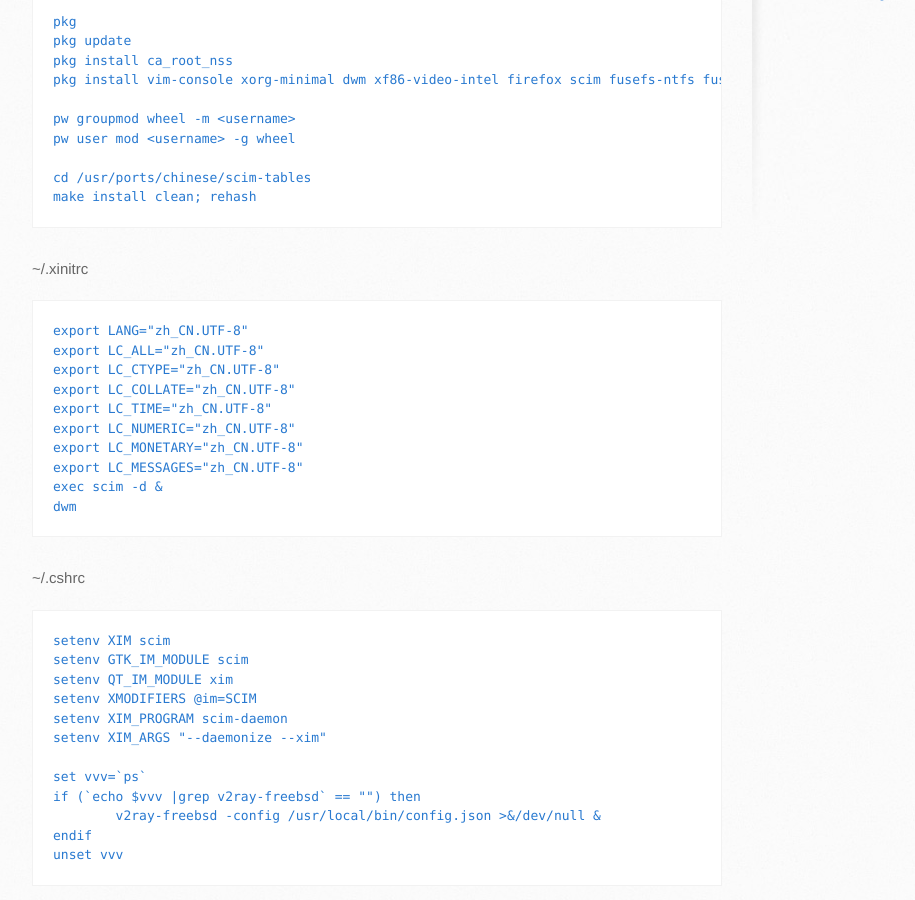
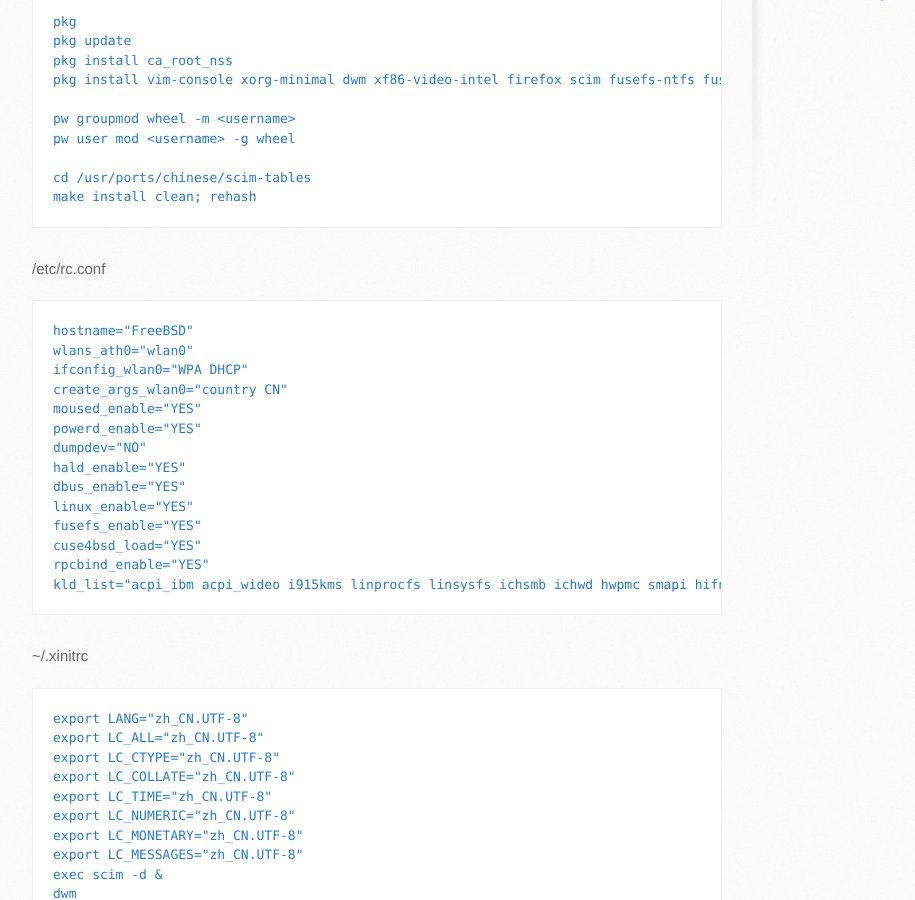
Before and after one commit to xuiv/xuiv.github.io, a Jekyll site: the page built from _posts/2019-11-29-freebsd-x61.markdown, in a window 1280 px wide and 900 px high, scrolled down 516 px. Shown: the whole window, without its empty margins (138-1053 px from the left). Built offline with Jekyll 4.4.1, drawn with Linux system fonts in a browser that asks for light colours; some web fonts are replaced.

Commit message:
Update 2019-11-29-freebsd-x61.markdown

````diff
--- a/_posts/2019-11-29-freebsd-x61.markdown
+++ b/_posts/2019-11-29-freebsd-x61.markdown
@@ -22,6 +22,23 @@
 
 cd /usr/ports/chinese/scim-tables
 make install clean; rehash
+```
+/etc/rc.conf
+```
+hostname="FreeBSD"
+wlans_ath0="wlan0"
+ifconfig_wlan0="WPA DHCP"
+create_args_wlan0="country CN"
+moused_enable="YES"
+powerd_enable="YES"
+dumpdev="NO"
+hald_enable="YES"
+dbus_enable="YES"
+linux_enable="YES"
+fusefs_enable="YES"
+cuse4bsd_load="YES"
+rpcbind_enable="YES"
+kld_list="acpi_ibm acpi_wideo i915kms linprocfs linsysfs ichsmb ichwd hwpmc smapi hifn nvram coretemp fuse"
 ```
 
 ~/.xinitrc
````
